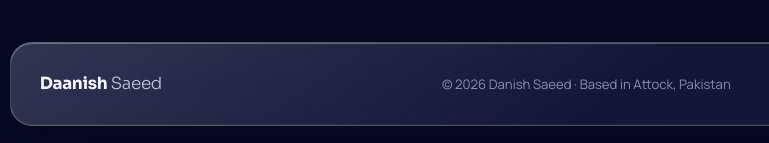
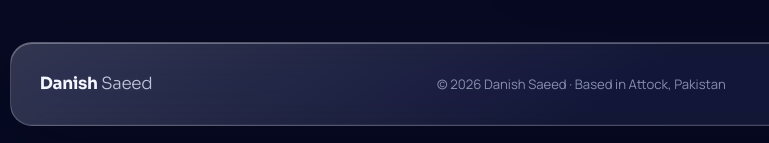
Before and after one commit to DanishCoderX/DanishCoderX.github.io, a plain HTML site: page index.html in a window 1280 px wide. Shown: the part 7678-7821 px from the top of the page, 70-839 px from the left. Drawn offline with nearby package versions, Linux system fonts and the light colour scheme.

Commit message:
Correct footer name from 'Daanish' to 'Danish'

```diff
--- a/index.html
+++ b/index.html
@@ -826,7 +826,7 @@
 </section>
 
 <footer class="glass">
-  <div class="foot-brand">Daanish <span>Saeed</span></div>
+  <div class="foot-brand">Danish <span>Saeed</span></div>
   <div class="foot-copy">© 2026 Danish Saeed · Based in Attock, Pakistan</div>
   <div class="foot-soc">
     <a href="https://github.com/DanishCoderX" target="_blank" rel="noopener" class="soc" title="GitHub" aria-label="GitHub">
```
